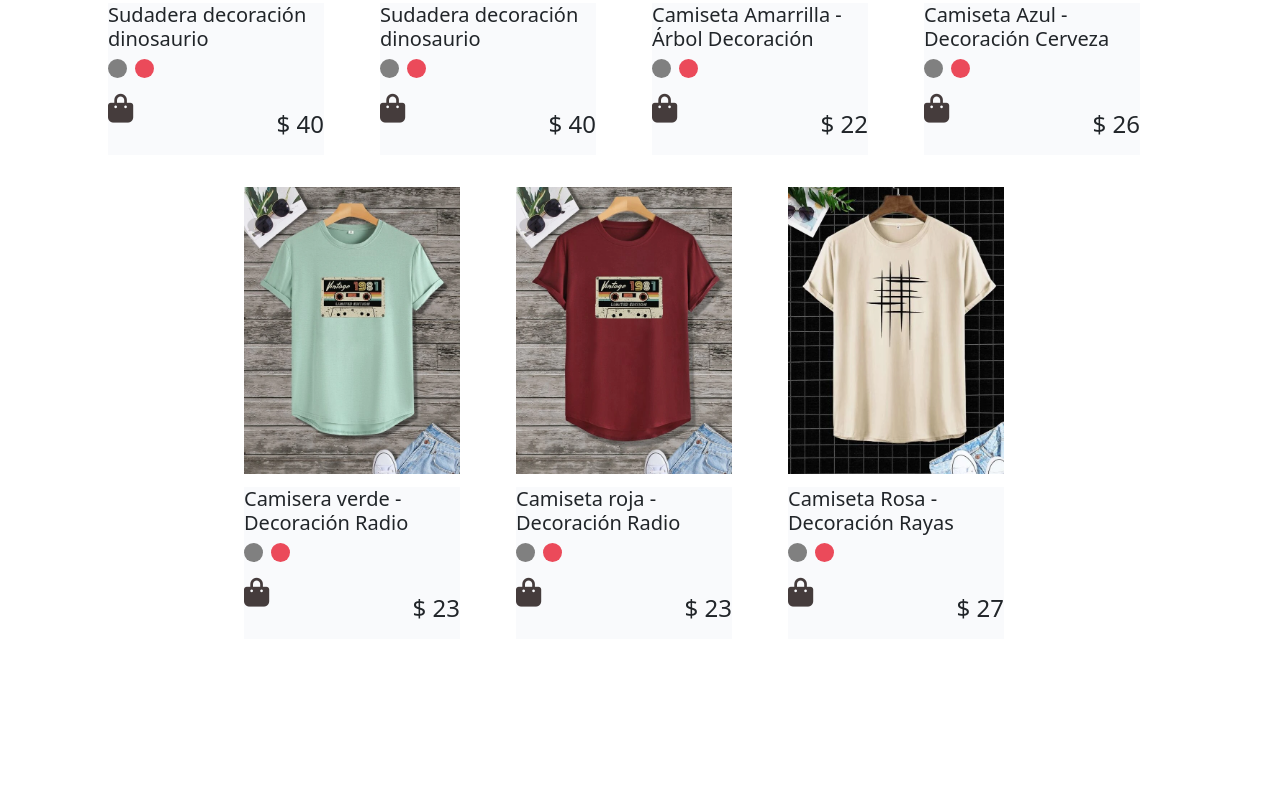
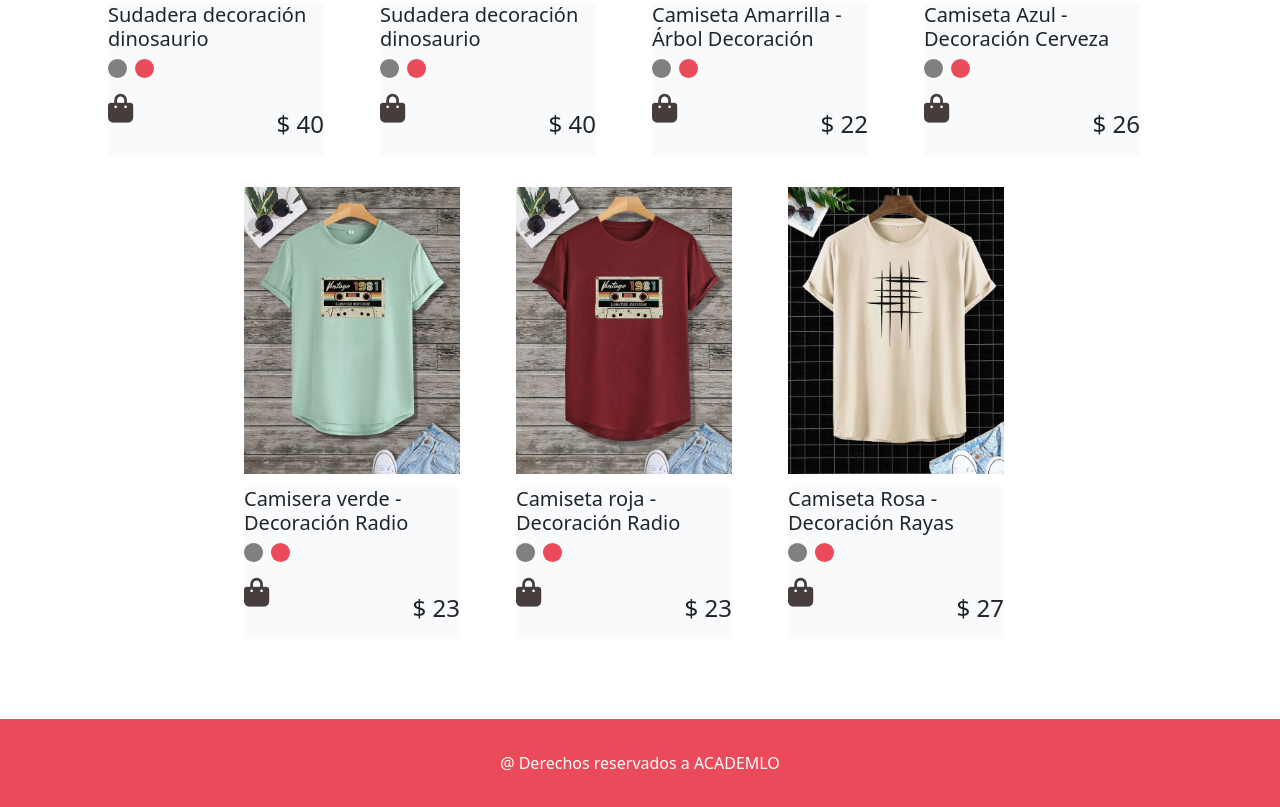
Before and after one commit to jharolrojas/shop-a, a plain HTML site: page index.html in a window 1280 px wide. Shown: the part 1739-2546 px from the top of the page. Before the commit the page ends 2410 px from the top, so only its background shows below. Drawn offline with nearby package versions, Linux system fonts and the light colour scheme.

Commit message:
footer listo

```diff
--- a/css/styleproduct.css
+++ b/css/styleproduct.css
@@ -214,3 +214,14 @@
     width: 25%;
     /* padding: 0.5rem 5rem; */
 }
+
+/* clases para footer */
+footer{
+    background-color: #eb4a5a;
+    margin-top: 3rem;
+    padding-top: 2rem;
+    padding-bottom: 2rem;
+}
+.p-footer{
+    color: white !important;
+}
--- a/index.html
+++ b/index.html
@@ -54,6 +54,7 @@
                   </div>
                 </div>
             </div>
+
 
             <!-- Aqui va el formulario -->
             <h4 class="mt-4 ml-5 mb-3 container form-compra">Datos de contacto</h4>
@@ -138,6 +139,11 @@
         </div>
 
         <div  id="containerShopProduct" class="containerShopProduct general-flex"></div>
+        <footer class="">
+            <p class="text-center m-0 text-muted p-footer">
+                @ Derechos reservados a ACADEMLO
+            </p>
+        </footer>
         </div>
         </div>
          <div id="hide" class="containerAside">
@@ -145,6 +151,7 @@
             <div id="carShopping"></div>
             <div class="sumPrice" id="sumPrice"></div>
         </aside>
+
 </div>
 <script src="https://cdn.jsdelivr.net/npm/bootstrap@5.2.0-beta1/dist/js/bootstrap.bundle.min.js" integrity="sha384-pprn3073KE6tl6bjs2QrFaJGz5/SUsLqktiwsUTF55Jfv3qYSDhgCecCxMW52nD2" crossorigin="anonymous"></script>
 <script src="js/custom.js"></script>
```
